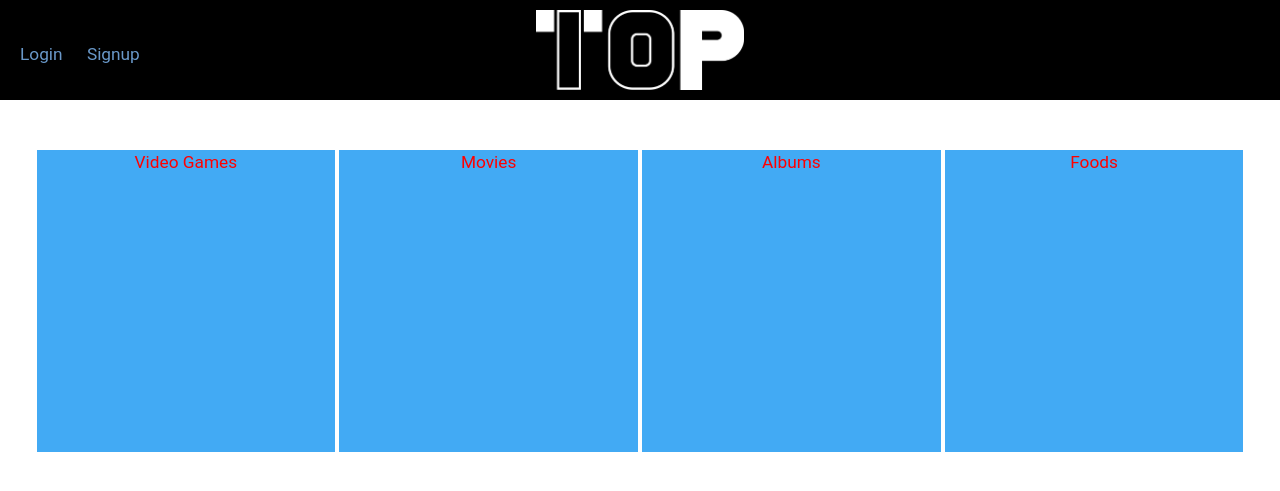
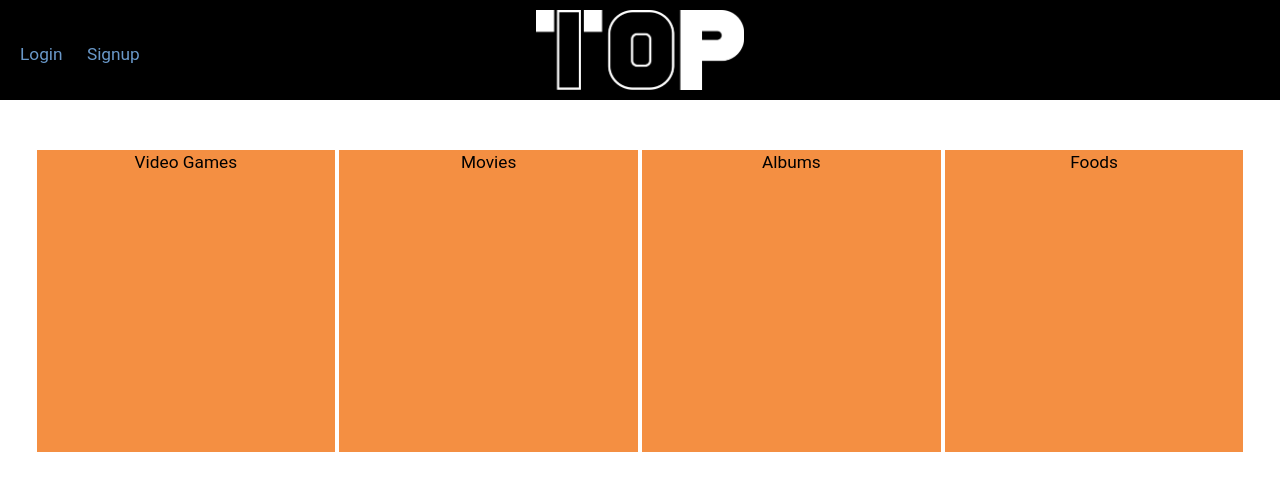
Before and after one commit to geordyp/Top10, a Flask app: page / in a window 1280 px wide. Shown: the top 491 px of the page. Run offline with Flask 2, Linux system fonts and the light colour scheme; data comes from the database, SQL or seed files in the repository; some libraries are stand-ins or nearby versions; some web fonts are replaced.

Commit message:
Add small styling changes

```diff
--- a/static/styles.css
+++ b/static/styles.css
@@ -28,7 +28,7 @@ h1 {
 
 .galleryitem {
   text-align: center;
-  background-color: #42aaf4;
+  background-color: #f48f42;
   height: 0;
   padding-bottom: 25%;
   width: 25%;
@@ -42,11 +42,15 @@ h1 {
   height: 300px;
 }
 
+.error {
+  color: red;
+}
+
 .categorytext {
   height: 100%;
   position: relative;
   top: 40%;
-  color: red;
+  color: black;
 }
 
 
--- a/templates/listItem_form.html
+++ b/templates/listItem_form.html
@@ -20,7 +20,7 @@
         <br><br><div class="error">{{error}}</div><br>
         <div class="buttonheight">
           <input class="btn btn-success" type='submit' value='Create'>
-          <a class="btn btn-danger" href='{{ url_for('editTopTenList', list_id=list.id) }}'>Cancel</a>
+          <a class="btn btn-danger error" href='{{ url_for('editTopTenList', list_id=list.id) }}'>Cancel</a>
         </div>
       </form>
     </div>
```
